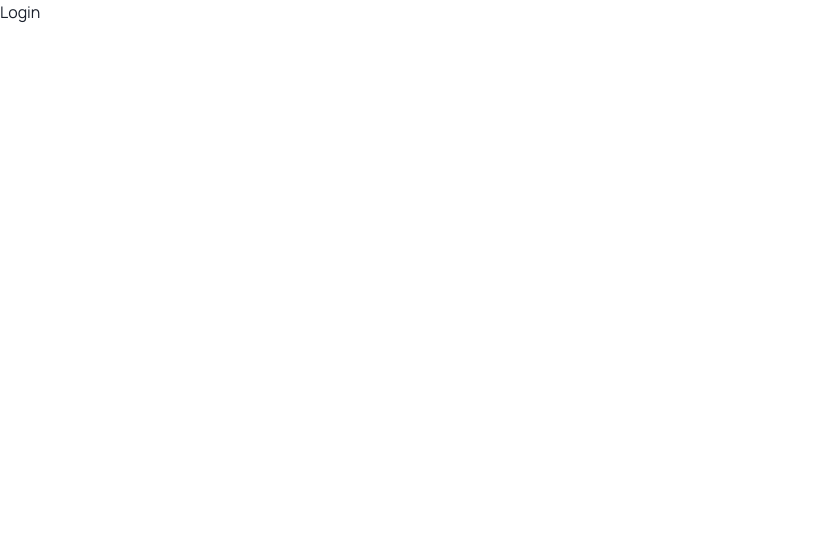
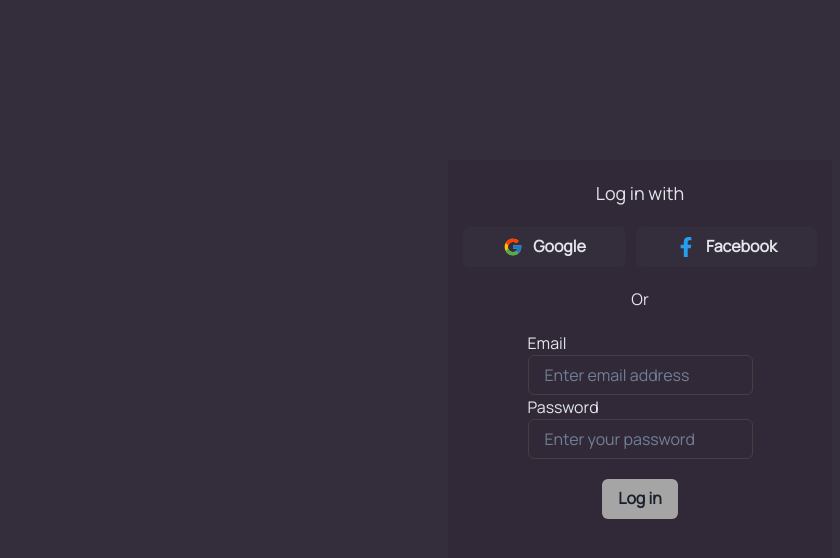
Before and after one commit to Chano30/react-chat, a React (Vite) app: page /login in a window 1280 px wide. Shown: the top 558 px of the page, without its empty margins (0-840 px from the left). Built offline with nearby package versions, Linux system fonts and the light colour scheme.

Commit message:
designing login page

```diff
--- a/package.json
+++ b/package.json
@@ -19,7 +19,8 @@
     "react": "^18.3.1",
     "react-dom": "^18.3.1",
     "react-icons": "^5.2.1",
-    "react-router-dom": "^6.26.0"
+    "react-router-dom": "^6.26.0",
+    "zustand": "^4.5.4"
   },
   "devDependencies": {
     "@eslint/js": "^9.8.0",
--- /dev/null
+++ b/src/store/auth/index.ts
@@ -0,0 +1,35 @@
+import { shallow } from "zustand/shallow";
+import { createWithEqualityFn } from "zustand/traditional";
+
+
+interface authStateProps {
+  user: any
+}
+
+const initialAuthState: authStateProps = {
+  user: null
+}
+
+
+const useAuthStore = createWithEqualityFn(
+  (set: Function) => ({
+    ...initialAuthState,
+
+  })
+)
+
+
+const useAuthFacade = () => {
+  const {user} = useAuthStore(
+    (state: authStateProps) => ({
+      user: state.user
+    }),
+    shallow
+  )
+
+  return {
+    user
+  }
+}
+
+export default useAuthFacade
--- a/src/view/app/chat/index.tsx
+++ b/src/view/app/chat/index.tsx
@@ -8,11 +8,16 @@ import {
 } from '@chakra-ui/react'
 import { FaVideo, FaPhone, FaInfo, FaImage, FaMicrophone, FaCamera, FaFaceSmile, FaThumbsUp } from "react-icons/fa6";
 import EmojiPicker from 'emoji-picker-react';
-import { useState } from 'react';
+import { useEffect, useRef, useState } from 'react';
 
 export const Chats = () => {
   const [open, setOpen] = useState<boolean>(false)
   const [text, setText] = useState<string>('')
+  const endMessage = useRef<HTMLDivElement>(null)
+
+  useEffect(() => {
+    endMessage.current?.scrollIntoView()
+  }, [])
 
   const handleEmoji = (e: any) => {
     setText(prev => prev + e.emoji)
@@ -93,10 +98,12 @@ export const Chats = () => {
             <>
               <MessageFrom />
               <MessageFor />
+              <Box ref={endMessage}></Box>
             </>
           ))
         }
       </Box>
+
       {/* End of Middle Container */}
       {/* Bottom Container */}
       <Box
--- a/src/view/app/detail/index.tsx
+++ b/src/view/app/detail/index.tsx
@@ -1,4 +1,4 @@
-import { Box, Img, Text } from '@chakra-ui/react'
+import { Box, Button, Img, Text } from '@chakra-ui/react'
 import { FaAngleRight,FaDownload  } from "react-icons/fa6";
 
 export const Details = () => {
@@ -88,6 +88,16 @@ export const Details = () => {
           <Text>Shared files</Text>
           <FaAngleRight />
         </Box>
+        <Button
+
+        >
+          Block User
+        </Button>
+        <Button
+
+        >
+          Log out
+        </Button>
       </Box>
     </Box>
   )
--- a/src/view/auth/Login.tsx
+++ b/src/view/auth/Login.tsx
@@ -1,7 +1,63 @@
-import React from 'react'
+import { Box, Button, Input, Text } from '@chakra-ui/react'
+import { FcGoogle } from "react-icons/fc";
+import { FaFacebookF } from "react-icons/fa";
 
 export const Login = () => {
   return (
-    <div>Login</div>
+    <Box
+      backgroundColor={'#312938'}
+      width={'30vw'}
+      height={'60vh'}
+      display={'flex'}
+      flexDirection={'column'}
+      alignItems={'center'}
+      padding={'20px 10px'}
+      gap={'20px'}
+    >
+      <Text
+        fontSize={'18px'}
+        fontWeight={500}
+      >Log in with</Text>
+      <Box
+        display={'flex'}
+        gap={'10px'}
+      >
+        <Button
+          backgroundColor={'#342D3C'}
+          color={'primary.500'}
+          display={'flex'}
+          alignItems={'center'}
+          gap={'10px'}
+          paddingInline={'40px'}
+        ><FcGoogle size={20} /> Google</Button>
+        <Button
+          backgroundColor={'#342D3C'}
+          color={'primary.500'}
+          display={'flex'}
+          alignItems={'center'}
+          gap={'10px'}
+          paddingInline={'40px'}
+        ><FaFacebookF size={20} color='#279DED' /> Facebook</Button>
+      </Box>
+      <Text>Or</Text>
+      <Box
+      >
+        <Box>
+          <Text>Email</Text>
+          <Input
+            placeholder='Enter email address'
+          />
+        </Box>
+        <Box>
+          <Text>Password</Text>
+          <Input
+            placeholder='Enter your password'
+          />
+        </Box>
+      </Box>
+      <Button>
+        Log in
+      </Button>
+    </Box>
   )
 }
--- /dev/null
+++ b/src/view/layout/GuestLayout.tsx
@@ -0,0 +1,19 @@
+import { Container } from '@chakra-ui/react'
+import React from 'react'
+import { Outlet } from 'react-router-dom'
+
+export const GuestLayout = () => {
+  return (
+      <Container
+        maxW={'100vw'}
+        backgroundColor={'#342D3C'}
+        height={'100vh'}
+        display={'flex'}
+        alignItems={'center'}
+        justifyContent={'center'}
+        color={'primary.500'}
+      >
+        <Outlet />
+      </Container>
+  )
+}
--- /dev/null
+++ b/src/view/layout/HomeLayout.tsx
@@ -0,0 +1,16 @@
+import useAuthFacade from '@/store/auth'
+import { Navigate, Outlet } from 'react-router-dom'
+
+export const HomeLayout = () => {
+  const {user} = useAuthFacade()
+
+  if(!user){
+    return <Navigate to={'/login'}/>
+  }
+
+  return (
+    <>
+      <Outlet />
+    </>
+  )
+}
```
Also changed, not shown: src/route.tsx (+21 -0 lines), 1 other file (tests, documents, lock files or other folders).
